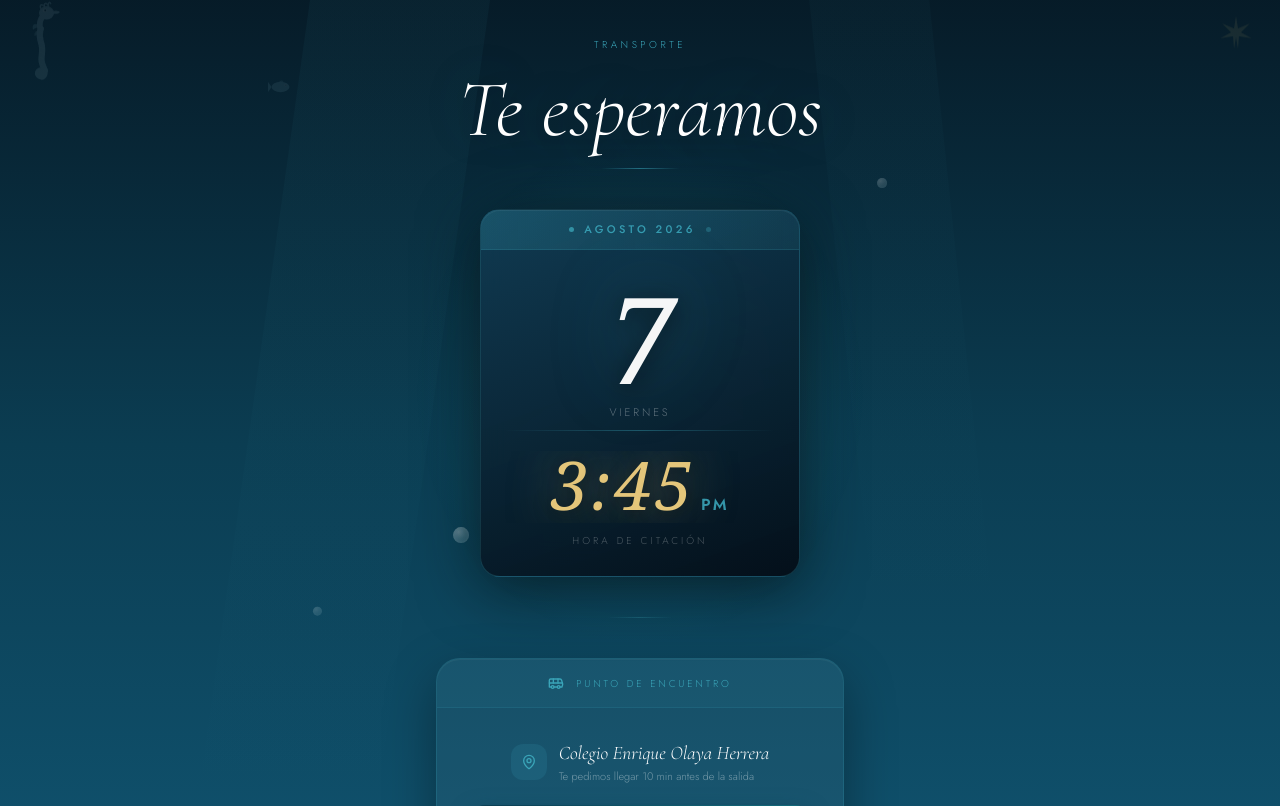
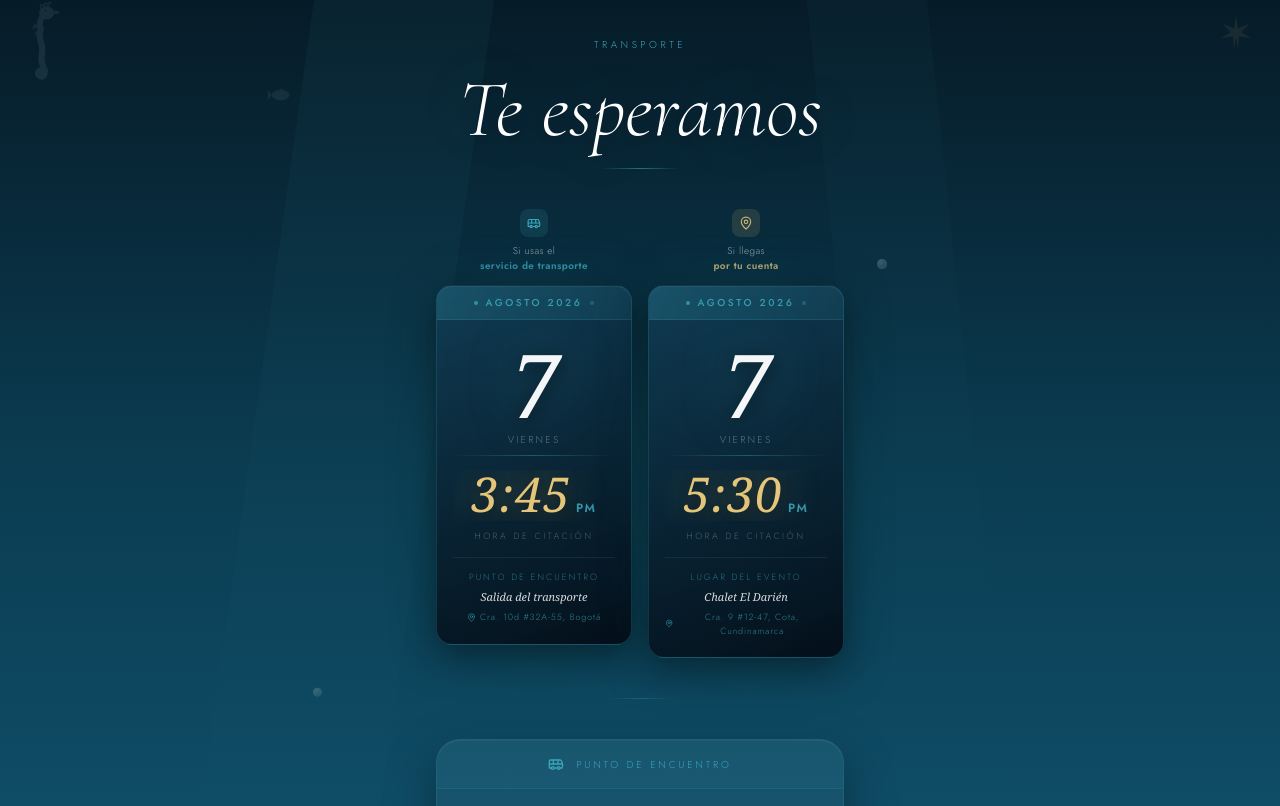
Before and after one commit to niko2307/invitacion, a Next.js app: page / in a window 1280 px wide. Shown: the part 1314-2120 px from the top of the page. Built offline with nearby package versions, Linux system fonts and the light colour scheme.

Commit message:
feat: add new files

```diff
--- a/app/invitation-client.tsx
+++ b/app/invitation-client.tsx
@@ -66,7 +66,7 @@ const EVENT = {
   venue: "Chalet El Darién",
   address: "Cra. 9 #12-47, Cota, Cundinamarca",
   mapsUrl: "https://maps.google.com/?q=RV7W%2B85+Cota,+Cundinamarca",
-  transportAddress: "Colegio Enrique Olaya Herrera",
+  transportAddress: "Cra. 10d #32A-55, Bogotá",
   transportMapsUrl: "https://maps.app.goo.gl/H816NqQkwQ7i2AJ27",
 };
 
@@ -883,7 +883,7 @@ function RSVPModal({ onClose }: { onClose: () => void }) {
 }
 
 // ─── Date + Time Card ─────────────────────────────────────────────────────────
-function DateTimeCard() {
+function DateTimeCard({ time, cardDelay = 0, venue }: { time: string; cardDelay?: number; venue?: { label?: string; name: string; address: string; mapsUrl: string } }) {
   const ref = useRef(null);
   const inView = useInView(ref, { once: true, margin: "-60px" });
   const [dayCount, setDayCount] = useState(0);
@@ -900,65 +900,57 @@ function DateTimeCard() {
       setDayCount(Math.round(eased * 7));
       if (t < 1) frame = requestAnimationFrame(tick);
     };
-    const timeout = setTimeout(() => { frame = requestAnimationFrame(tick); }, 500);
+    const timeout = setTimeout(() => { frame = requestAnimationFrame(tick); }, 500 + cardDelay * 1000);
     return () => { clearTimeout(timeout); cancelAnimationFrame(frame); };
-  }, [inView]);
-
-  const timeChars = ["3", ":", "4", "5"];
-
-  return (
-    <div ref={ref} style={{ position: "relative", maxWidth: 320, margin: "0 auto", width: "100%" }}>
+  }, [inView, cardDelay]);
+
+  const timeChars = time.split("");
+
+  return (
+    <div ref={ref} style={{ position: "relative", width: "100%" }}>
 
       {/* Ambient glow pulse */}
       <motion.div
-        animate={{ opacity: [0.25, 0.65, 0.25], scale: [1, 1.1, 1] }}
-        transition={{ duration: 4, repeat: Infinity, ease: "easeInOut" }}
+        animate={{ opacity: [0.2, 0.55, 0.2], scale: [1, 1.1, 1] }}
+        transition={{ duration: 4, repeat: Infinity, ease: "easeInOut", delay: cardDelay }}
         style={{
-          position: "absolute", inset: -48, borderRadius: 48, pointerEvents: "none",
-          background: "radial-gradient(ellipse, rgba(58,164,184,0.18) 0%, transparent 70%)",
+          position: "absolute", inset: -32, borderRadius: 32, pointerEvents: "none",
+          background: "radial-gradient(ellipse, rgba(58,164,184,0.15) 0%, transparent 70%)",
         }}
       />
-      <motion.div
-        animate={{ opacity: [0.15, 0.4, 0.15], scale: [1, 1.18, 1] }}
-        transition={{ duration: 4, repeat: Infinity, ease: "easeInOut", delay: 2 }}
-        style={{
-          position: "absolute", inset: -64, borderRadius: 64, pointerEvents: "none",
-          background: "radial-gradient(ellipse, rgba(240,208,128,0.08) 0%, transparent 65%)",
-        }}
-      />
 
       {/* Card */}
       <motion.div
-        initial={{ opacity: 0, y: 48, scale: 0.9 }}
+        initial={{ opacity: 0, y: 36, scale: 0.92 }}
         animate={inView ? { opacity: 1, y: 0, scale: 1 } : {}}
-        transition={{ duration: 0.9, ease: [0.22, 1, 0.36, 1] }}
+        transition={{ duration: 0.85, delay: cardDelay, ease: [0.22, 1, 0.36, 1] }}
         style={{
-          borderRadius: 20,
+          borderRadius: 16,
           background: "linear-gradient(160deg, rgba(17,61,85,0.88) 0%, rgba(4,14,24,0.97) 100%)",
           border: "1px solid rgba(58,164,184,0.24)",
-          boxShadow: "0 12px 60px rgba(0,0,0,0.6), 0 0 80px rgba(58,164,184,0.12), inset 0 1px 0 rgba(255,255,255,0.07)",
+          boxShadow: "0 10px 40px rgba(0,0,0,0.55), 0 0 60px rgba(58,164,184,0.1), inset 0 1px 0 rgba(255,255,255,0.06)",
           backdropFilter: "blur(16px)",
           overflow: "hidden",
         }}>
 
         {/* Header strip */}
         <motion.div
-          initial={{ opacity: 0, y: -24 }}
+          initial={{ opacity: 0, y: -20 }}
           animate={inView ? { opacity: 1, y: 0 } : {}}
-          transition={{ duration: 0.6, delay: 0.2, ease: EASE }}
+          transition={{ duration: 0.55, delay: cardDelay + 0.2, ease: EASE }}
           style={{
             background: "linear-gradient(90deg, rgba(58,164,184,0.22) 0%, rgba(58,164,184,0.1) 100%)",
             borderBottom: "1px solid rgba(58,164,184,0.18)",
-            padding: "11px 24px",
-            display: "flex", alignItems: "center", justifyContent: "center", gap: 10,
+            padding: "9px 16px",
+            display: "flex", alignItems: "center", justifyContent: "center", gap: 8,
           }}>
           <motion.div
             animate={{ opacity: [0.4, 1, 0.4] }}
             transition={{ duration: 2.5, repeat: Infinity, ease: "easeInOut" }}
-            style={{ width: 5, height: 5, borderRadius: "50%", background: "rgba(58,164,184,0.8)" }}
+            style={{ width: 4, height: 4, borderRadius: "50%", background: "rgba(58,164,184,0.8)" }}
           />
           <span style={{
-            fontSize: 11, letterSpacing: "0.3em", textTransform: "uppercase",
+            fontSize: 10, letterSpacing: "0.26em", textTransform: "uppercase",
             color: "rgba(58,164,184,0.92)", fontWeight: 500,
           }}>
             Agosto 2026
@@ -966,32 +958,32 @@ function DateTimeCard() {
           <motion.div
             animate={{ opacity: [0.4, 1, 0.4] }}
             transition={{ duration: 2.5, repeat: Infinity, ease: "easeInOut", delay: 1.25 }}
-            style={{ width: 5, height: 5, borderRadius: "50%", background: "rgba(58,164,184,0.8)" }}
+            style={{ width: 4, height: 4, borderRadius: "50%", background: "rgba(58,164,184,0.8)" }}
           />
         </motion.div>
 
         {/* Day number — counter + blur reveal */}
-        <div style={{ textAlign: "center", padding: "28px 24px 10px" }}>
+        <div style={{ textAlign: "center", padding: "20px 16px 8px" }}>
           <motion.div
-            initial={{ opacity: 0, scale: 0.4, filter: "blur(24px)" }}
+            initial={{ opacity: 0, scale: 0.4, filter: "blur(20px)" }}
             animate={inView ? { opacity: 1, scale: 1, filter: "blur(0px)" } : {}}
-            transition={{ duration: 1, delay: 0.45, ease: [0.22, 1, 0.36, 1] }}
+            transition={{ duration: 1, delay: cardDelay + 0.4, ease: [0.22, 1, 0.36, 1] }}
             style={{
-              fontSize: "clamp(5.5rem, 24vw, 7.5rem)", lineHeight: 1,
+              fontSize: "clamp(4rem, 18vw, 5.5rem)", lineHeight: 1,
               fontFamily: "Georgia, serif", fontStyle: "italic", fontWeight: 400,
               color: "rgba(255,255,255,0.96)", letterSpacing: "-0.04em",
-              textShadow: "0 0 80px rgba(58,164,184,0.4), 0 4px 24px rgba(0,0,0,0.6)",
+              textShadow: "0 0 60px rgba(58,164,184,0.4), 0 4px 20px rgba(0,0,0,0.6)",
             }}>
             {dayCount}
           </motion.div>
 
           <motion.div
-            initial={{ opacity: 0, letterSpacing: "0.5em" }}
-            animate={inView ? { opacity: 1, letterSpacing: "0.26em" } : {}}
-            transition={{ duration: 0.8, delay: 0.85, ease: EASE }}
+            initial={{ opacity: 0, letterSpacing: "0.45em" }}
+            animate={inView ? { opacity: 1, letterSpacing: "0.22em" } : {}}
+            transition={{ duration: 0.8, delay: cardDelay + 0.8, ease: EASE }}
             style={{
-              fontSize: 11, textTransform: "uppercase",
-              color: "rgba(255,255,255,0.35)", marginTop: 6,
+              fontSize: 10, textTransform: "uppercase",
+              color: "rgba(255,255,255,0.35)", marginTop: 4,
             }}>
             Viernes
           </motion.div>
@@ -1001,40 +993,40 @@ function DateTimeCard() {
         <motion.div
           initial={{ scaleX: 0, opacity: 0 }}
           animate={inView ? { scaleX: 1, opacity: 1 } : {}}
-          transition={{ duration: 0.7, delay: 1.0, ease: EASE }}
+          transition={{ duration: 0.6, delay: cardDelay + 0.95, ease: EASE }}
           style={{
-            margin: "0 24px", height: 1, transformOrigin: "center",
+            margin: "0 16px", height: 1, transformOrigin: "center",
             background: "linear-gradient(90deg, transparent, rgba(58,164,184,0.4), transparent)",
           }}
         />
 
         {/* Time — chars staggered */}
-        <div style={{ textAlign: "center", padding: "20px 24px 28px" }}>
-          <div style={{ display: "flex", alignItems: "baseline", justifyContent: "center", gap: 4, overflow: "hidden" }}>
+        <div style={{ textAlign: "center", padding: "14px 16px 20px" }}>
+          <div style={{ display: "flex", alignItems: "baseline", justifyContent: "center", gap: 2, overflow: "hidden" }}>
             {timeChars.map((char, i) => (
               <motion.span
                 key={i}
-                initial={{ opacity: 0, y: 40 }}
+                initial={{ opacity: 0, y: 32 }}
                 animate={inView ? { opacity: 1, y: 0 } : {}}
-                transition={{ duration: 0.55, delay: 1.15 + i * 0.1, ease: [0.22, 1, 0.36, 1] }}
+                transition={{ duration: 0.5, delay: cardDelay + 1.1 + i * 0.09, ease: [0.22, 1, 0.36, 1] }}
                 style={{
-                  fontSize: "clamp(2.8rem, 12vw, 4.2rem)", lineHeight: 1,
+                  fontSize: "clamp(2rem, 9vw, 3rem)", lineHeight: 1,
                   fontFamily: "Georgia, serif", fontStyle: "italic",
                   color: "rgba(240,208,128,0.95)", letterSpacing: char === ":" ? "0" : "-0.02em",
-                  textShadow: "0 0 48px rgba(240,208,128,0.5), 0 2px 16px rgba(0,0,0,0.5)",
+                  textShadow: "0 0 36px rgba(240,208,128,0.5), 0 2px 12px rgba(0,0,0,0.5)",
                   display: "inline-block",
                 }}>
                 {char}
               </motion.span>
             ))}
             <motion.span
-              initial={{ opacity: 0, x: 12 }}
+              initial={{ opacity: 0, x: 10 }}
               animate={inView ? { opacity: 1, x: 0 } : {}}
-              transition={{ duration: 0.5, delay: 1.6, ease: EASE }}
+              transition={{ duration: 0.45, delay: cardDelay + 1.5, ease: EASE }}
               style={{
-                fontSize: "1rem", letterSpacing: "0.14em",
+                fontSize: "0.75rem", letterSpacing: "0.12em",
                 color: "rgba(58,164,184,0.9)", fontWeight: 600,
-                paddingBottom: 6, marginLeft: 6,
+                paddingBottom: 4, marginLeft: 5,
               }}>
               PM
             </motion.span>
@@ -1043,13 +1035,52 @@ function DateTimeCard() {
           <motion.div
             initial={{ opacity: 0 }}
             animate={inView ? { opacity: 1 } : {}}
-            transition={{ duration: 0.8, delay: 1.8, ease: EASE }}
+            transition={{ duration: 0.7, delay: cardDelay + 1.7, ease: EASE }}
             style={{
-              fontSize: 10, letterSpacing: "0.3em", textTransform: "uppercase",
-              color: "rgba(255,255,255,0.28)", marginTop: 10,
+              fontSize: 9, letterSpacing: "0.28em", textTransform: "uppercase",
+              color: "rgba(255,255,255,0.28)", marginTop: 8,
             }}>
             Hora de citación
           </motion.div>
+
+          {/* Venue info — solo si se pasa el prop */}
+          {venue && (
+            <motion.div
+              initial={{ opacity: 0, y: 10 }}
+              animate={inView ? { opacity: 1, y: 0 } : {}}
+              transition={{ duration: 0.6, delay: cardDelay + 1.9, ease: EASE }}
+              style={{
+                marginTop: 14,
+                borderTop: "1px solid rgba(58,164,184,0.14)",
+                paddingTop: 12,
+              }}>
+              <p style={{
+                fontSize: 9, letterSpacing: "0.22em", textTransform: "uppercase",
+                color: "rgba(58,164,184,0.6)", marginBottom: 6, textAlign: "center",
+              }}>
+                {venue.label ?? "Lugar del evento"}
+              </p>
+              <p style={{
+                fontSize: 11, fontFamily: "Georgia, serif", fontStyle: "italic",
+                color: "rgba(255,255,255,0.85)", textAlign: "center", lineHeight: 1.4,
+                marginBottom: 6,
+              }}>
+                {venue.name}
+              </p>
+              <a
+                href={venue.mapsUrl}
+                target="_blank"
+                rel="noopener noreferrer"
+                style={{
+                  display: "flex", alignItems: "center", justifyContent: "center", gap: 4,
+                  fontSize: 9, letterSpacing: "0.1em", color: "rgba(58,164,184,0.75)",
+                  textDecoration: "none",
+                }}>
+                <MapPin style={{ width: 9, height: 9 }} />
+                {venue.address}
+              </a>
+            </motion.div>
+          )}
         </div>
       </motion.div>
     </div>
@@ -1550,9 +1581,51 @@ export default function InvitationClient({ mode }: Props) {
                     style={{ background: "linear-gradient(90deg, transparent, rgba(58,164,184,0.6), transparent)" }} />
                 </Reveal>
 
-                {/* ── CLOCK ── */}
+                {/* ── DOS CALENDARIOS ── */}
                 <Reveal delay={0.12}>
-                  <DateTimeCard />
+                  <div className="grid grid-cols-2 gap-4">
+
+                    {/* Con transporte */}
+                    <div className="flex flex-col gap-3">
+                      <motion.div
+                        initial={{ opacity: 0, y: 14 }}
+                        whileInView={{ opacity: 1, y: 0 }}
+                        viewport={{ once: true }}
+                        transition={{ duration: 0.6, delay: 0.18, ease: EASE }}
+                        className="flex flex-col items-center gap-1.5 text-center">
+                        <div className="w-7 h-7 rounded-lg flex items-center justify-center"
+                          style={{ background: "rgba(58,164,184,0.15)" }}>
+                          <Bus className="w-3.5 h-3.5" style={{ color: "var(--aqua)" }} />
+                        </div>
+                        <p style={{ fontSize: 10, letterSpacing: "0.04em", color: "rgba(255,255,255,0.55)", lineHeight: 1.5 }}>
+                          Si usas el<br />
+                          <span style={{ color: "rgba(58,164,184,0.85)", fontWeight: 600 }}>servicio de transporte</span>
+                        </p>
+                      </motion.div>
+                      <DateTimeCard time="3:45" cardDelay={0.22} venue={{ label: "Punto de encuentro", name: "Salida del transporte", address: EVENT.transportAddress, mapsUrl: EVENT.transportMapsUrl }} />
+                    </div>
+
+                    {/* Sin transporte */}
+                    <div className="flex flex-col gap-3">
+                      <motion.div
+                        initial={{ opacity: 0, y: 14 }}
+                        whileInView={{ opacity: 1, y: 0 }}
+                        viewport={{ once: true }}
+                        transition={{ duration: 0.6, delay: 0.32, ease: EASE }}
+                        className="flex flex-col items-center gap-1.5 text-center">
+                        <div className="w-7 h-7 rounded-lg flex items-center justify-center"
+                          style={{ background: "rgba(240,208,128,0.12)" }}>
+                          <MapPin className="w-3.5 h-3.5" style={{ color: "rgba(240,208,128,0.8)" }} />
+                        </div>
+                        <p style={{ fontSize: 10, letterSpacing: "0.04em", color: "rgba(255,255,255,0.55)", lineHeight: 1.5 }}>
+                          Si llegas<br />
+                          <span style={{ color: "rgba(240,208,128,0.75)", fontWeight: 600 }}>por tu cuenta</span>
+                        </p>
+                      </motion.div>
+                      <DateTimeCard time="5:30" cardDelay={0.38} venue={{ name: EVENT.venue, address: EVENT.address, mapsUrl: EVENT.mapsUrl }} />
+                    </div>
+
+                  </div>
                 </Reveal>
 
                 <Reveal delay={0.15}>
```
